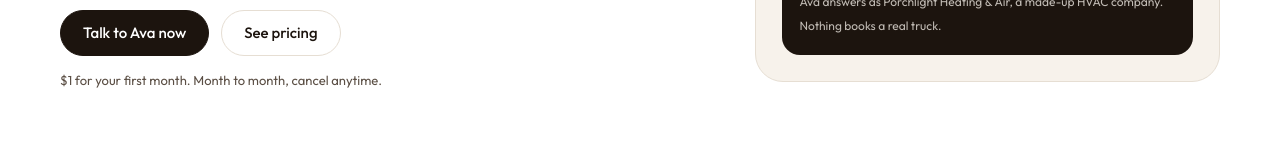
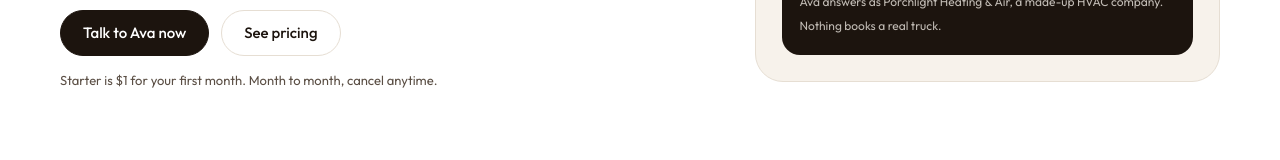
Before and after one commit to DealPatrol/AI-Business-Workforce, a Next.js app: page /receptionist in a window 1280 px wide. Shown: the part 481-641 px from the top of the page. Built offline with nearby package versions, Linux system fonts and the light colour scheme; no server answers.

Commit message:
Home hero: say the $1 first month is Starter's

```diff
--- a/components/receptionist/home/ErHome.tsx
+++ b/components/receptionist/home/ErHome.tsx
@@ -74,7 +74,7 @@ export function ErHome({ niche }: { niche?: ErDemoNiche }) {
             </a>
           </div>
           <p className={styles.fine}>
-            {starter.firstMonthLabel ? `${starter.firstMonthLabel} for your first month. ` : ''}Month to month, cancel
+            {starter.firstMonthLabel ? `Starter is ${starter.firstMonthLabel} for your first month. ` : ''}Month to month, cancel
             anytime.
           </p>
         </div>
```
